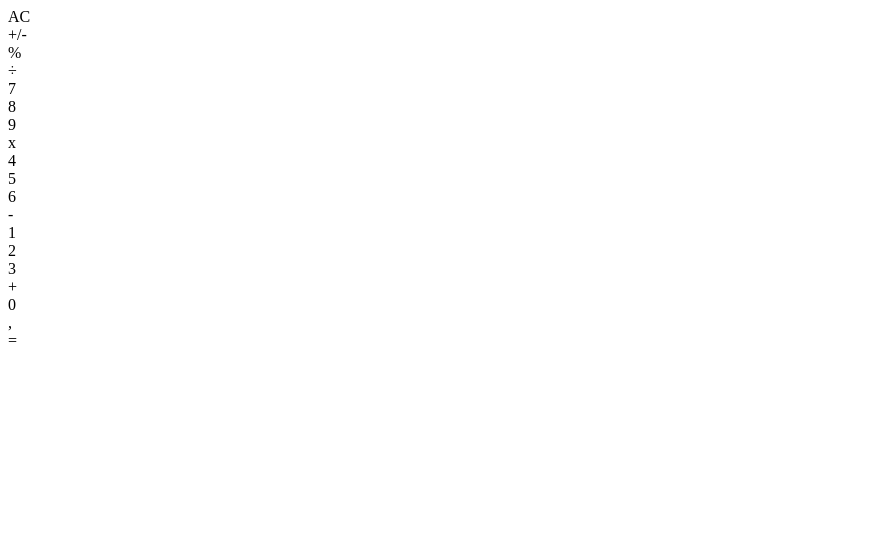
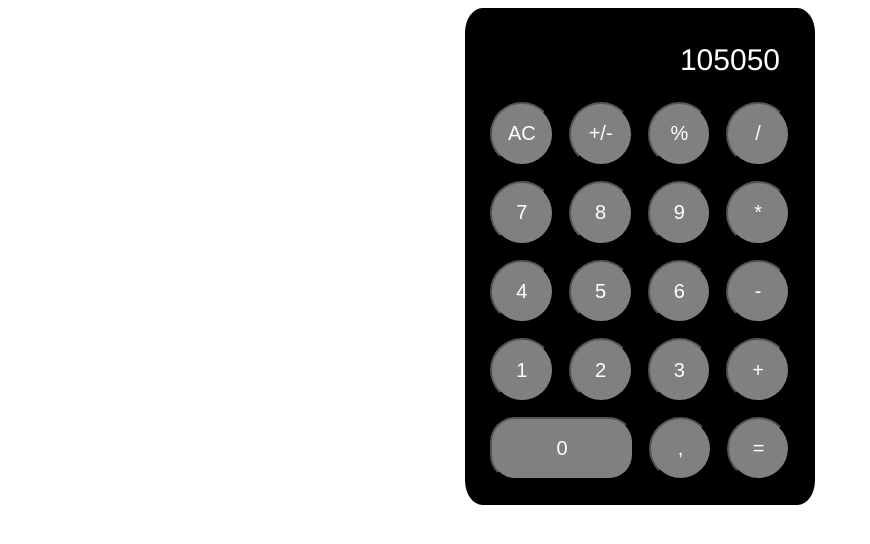
Before and after one commit to dannygallows/calculator, a plain HTML site: page index.html in a window 1280 px wide. Shown: the whole page, without its empty margins (0-870 px from the left). Drawn offline with Linux system fonts and the light colour scheme.

Commit message:
Set up the GUI in CSS with some HTML changes

```diff
--- a/index.html
+++ b/index.html
@@ -7,38 +7,28 @@
     <link rel="stylesheet" href="/style.css">
 </head>
 <body>
-    <div class="display">
-
-    </div>
-    <div class="keyboard">
-        <div>
-            <div>AC</div>
-            <div>+/-</div>
-            <div>%</div>
-            <div>÷</div>
-        </div>
-        <div>
-            <div>7</div>
-            <div>8</div>
-            <div>9</div>
-            <div>x</div>
-        </div>
-        <div>
-            <div>4</div>
-            <div>5</div>
-            <div>6</div>
-            <div>-</div>
-        </div>
-        <div>
-            <div>1</div>
-            <div>2</div>
-            <div>3</div>
-            <div>+</div>
-        </div>
-        <div>
-            <div>0</div>
-            <div>,</div>
-            <div>=</div>
+    <div class="calculator">
+        <div class="display">105050</div>
+        <div class="keyboard">
+            <button>AC</button>
+            <button>+/-</button>
+            <button>%</button>
+            <button>/</button>
+            <button>7</button>
+            <button>8</button>
+            <button>9</button>
+            <button>*</button>
+            <button>4</button>
+            <button>5</button>
+            <button>6</button>
+            <button>-</button>
+            <button>1</button>
+            <button>2</button>
+            <button>3</button>
+            <button>+</button>
+            <button id="widebutton">0</button>
+            <button>,</button>
+            <button>=</button>
         </div>
     </div>
     <script src="/script.js"></script>
--- a/style.css
+++ b/style.css
@@ -0,0 +1,56 @@
+body {
+    font-family: Helvetica, Arial, sans-serif;
+    display: flex;
+    flex-direction: column;
+    align-items: center;
+}
+
+.calculator {
+    background-color: black;
+    padding: 25px;
+    border-radius: 5%;
+    display: flex;
+    flex-direction: column;
+    align-items: end;
+}
+
+.display {
+    color: white;
+    /* width: 100%; */
+    background-color: black;
+    padding: 10px;
+    font-size: 30px;
+    margin-bottom: 15px;
+    text-align: right;
+}
+
+
+#widebutton {
+    flex: 1 0 48%;
+    aspect-ratio: auto;
+    border-radius: 25px;
+}
+
+.keyboard  {
+    display: flex;
+    flex-wrap: wrap;
+    width: 100%;
+    max-width: 300px; /* Adjust as needed */
+    margin: 0 auto; /* Center the container */
+    gap: 15px; /* Optional spacing between buttons */
+}
+
+button {
+    background-color: grey;
+    color: white;
+    aspect-ratio: 1 / 1;
+    flex: 1 0 21%;
+    border-radius: 50%;
+    display: flex;
+    align-items: center;
+    justify-content: center;
+    font-size: 20px;
+    /* border: none; */
+    cursor: pointer;
+    /* padding: 10px; */
+}
```
